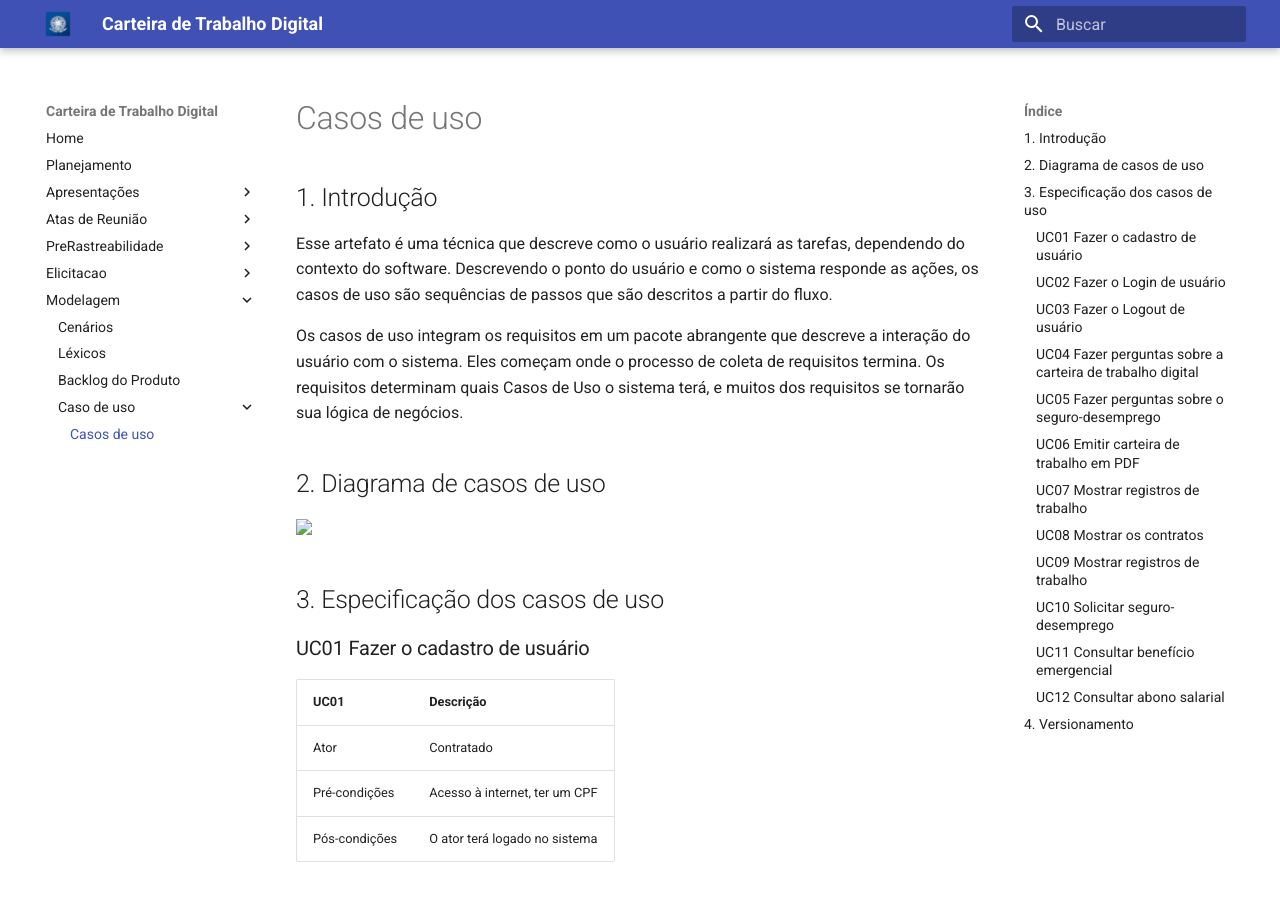
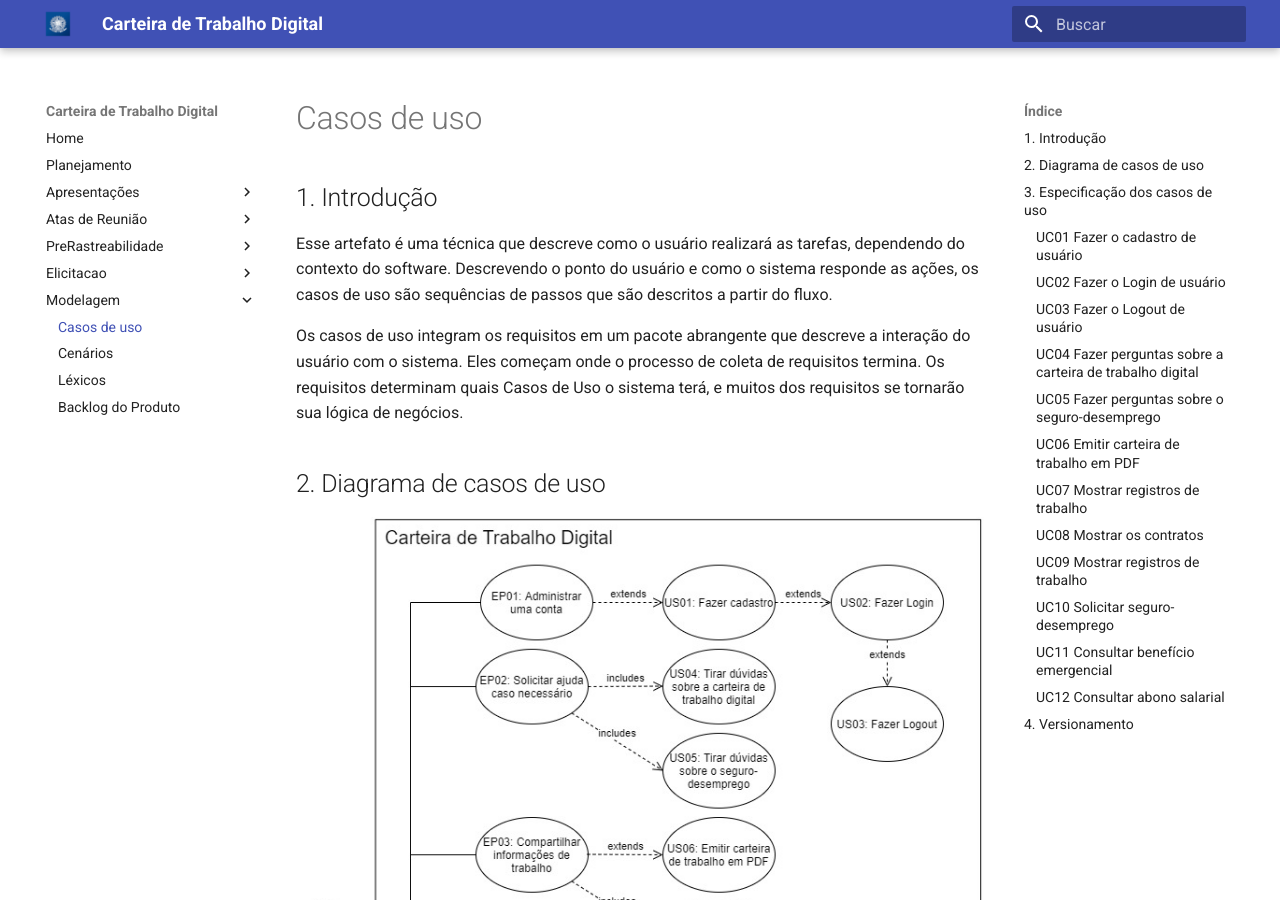
Before and after one commit to Requisitos-de-Software/2021.1-CarteiradeTrabalhoDigital, an MkDocs documentation site: the page built from docs/modelagem/casos-de-uso.md, in a window 1280 px wide and 900 px high. Built offline with MkDocs 1.6.1 and Material for MkDocs 9.7.7, drawn with Linux system fonts in a browser that asks for light colours.

Commit message:
Mudança de pasta do documento

```diff
--- a/docs/modelagem/caso de uso/casos-de-uso.md
+++ b/docs/modelagem/casos-de-uso.md
@@ -8,7 +8,7 @@
 
 ## 2. Diagrama de casos de uso
 
-<img src="./../assets/Caso_de_Uso.jpg"/>
+<img src="../../assets/Caso_de_Uso.jpg"/>
 
 ## 3. Especificação dos casos de uso
 
```
